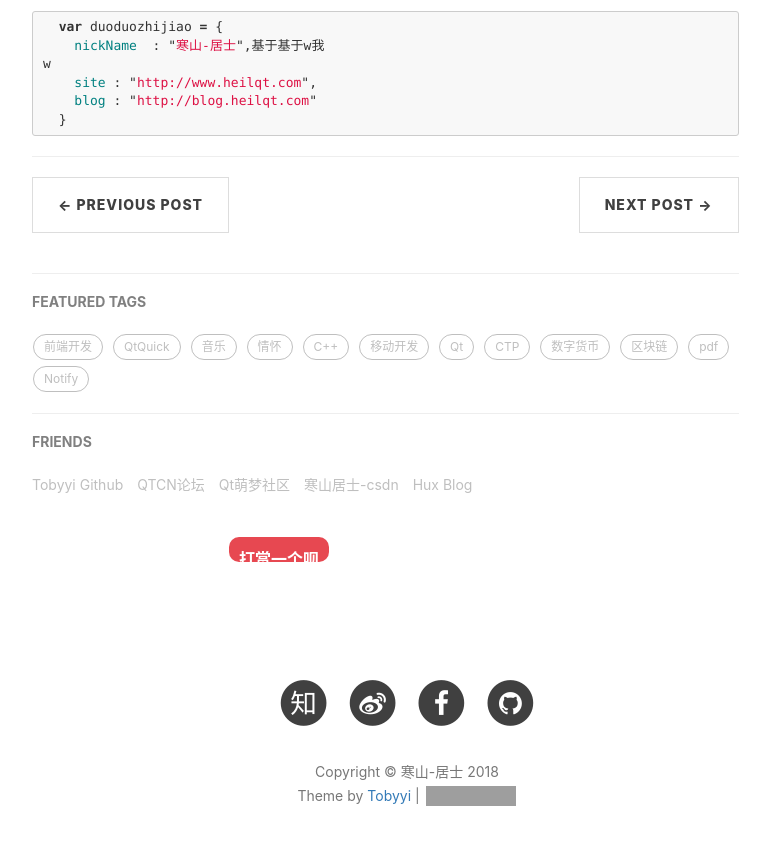
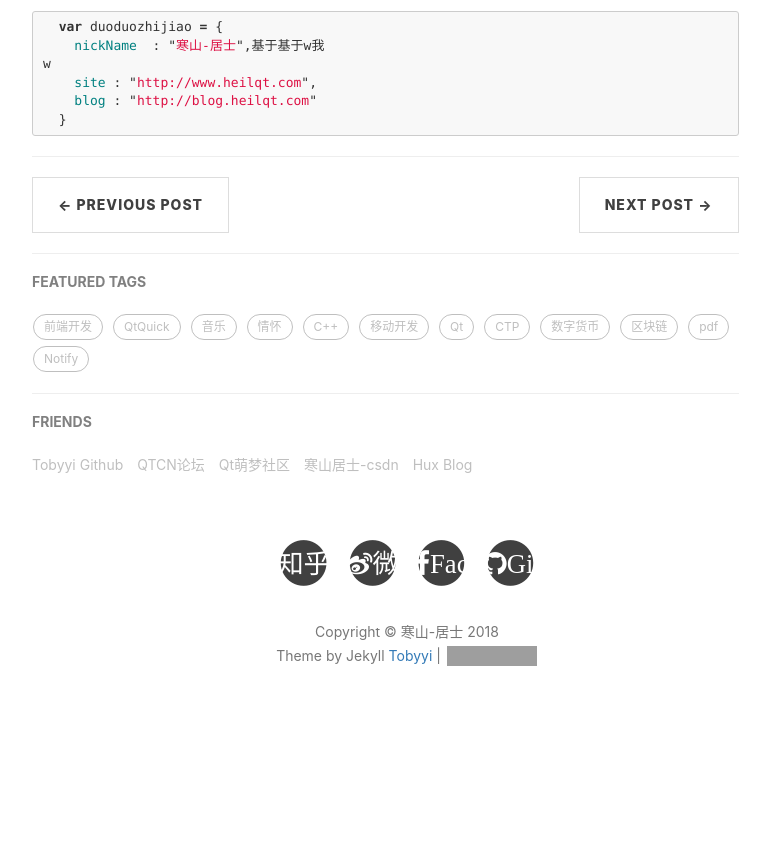
Before and after one commit to toby20130333/toby20130333.github.io, a Jekyll site: the page built from _posts/2017-02-18-Qt-Quick.markdown, in a window 1280 px wide and 900 px high, scrolled down 1640 px. Shown: the top 845 px of the window, without its empty margins (233-1003 px from the left). Built offline with Jekyll 4.4.1, drawn with Linux system fonts in a browser that asks for light colours; nearby versions of some CDN libraries; comment, search, counter and statistics services are not loaded; after the commit the page ends 2400 px from its top, so only the background shows below that; grey boxes are pictures that could not be loaded.

Commit message:
modified

```diff
--- a/_includes/footer.html
+++ b/_includes/footer.html
@@ -4,22 +4,12 @@
         <div class="row">
             <div class="col-lg-8 col-lg-offset-2 col-md-10 col-md-offset-1">
                 <ul class="list-inline text-center">
-                    {% if site.RSS %}
-                    <li>
-                        <a href="{{ "/feed.xml" | prepend: site.baseurl }}">
-                            <span class="fa-stack fa-lg">
-                                <i class="fa fa-circle fa-stack-2x"></i>
-                                <i class="fa fa-rss fa-stack-1x fa-inverse"></i>
-                            </span>
-                        </a>
-                    </li>
-                    {% endif %}
                     {% if site.twitter_username %}
                     <li>
                         <a href="https://twitter.com/{{ site.twitter_username }}">
                             <span class="fa-stack fa-lg">
                                 <i class="fa fa-circle fa-stack-2x"></i>
-                                <i class="fa fa-twitter fa-stack-1x fa-inverse"></i>
+                                <i class="fa fa-twitter fa-stack-1x fa-inverse">推特</i>
                             </span>
                         </a>
                     </li>
@@ -31,7 +21,7 @@
                         <a target="_blank" href="https://www.zhihu.com/people/{{ site.zhihu_username }}">
                             <span class="fa-stack fa-lg">
                                 <i class="fa fa-circle fa-stack-2x"></i>
-                                <i class="fa  fa-stack-1x fa-inverse">知</i>
+                                <i class="fa  fa-stack-1x fa-inverse">知乎</i>
                             </span>
                         </a>
                     </li>
@@ -41,7 +31,7 @@
                         <a target="_blank" href="http://weibo.com/{{ site.weibo_username }}">
                             <span class="fa-stack fa-lg">
                                 <i class="fa fa-circle fa-stack-2x"></i>
-                                <i class="fa fa-weibo fa-stack-1x fa-inverse"></i>
+                                <i class="fa fa-weibo fa-stack-1x fa-inverse">微博</i>
                             </span>
                         </a>
                     </li>
@@ -53,7 +43,7 @@
                         <a target="_blank" href="https://www.facebook.com/{{ site.facebook_username }}">
                             <span class="fa-stack fa-lg">
                                 <i class="fa fa-circle fa-stack-2x"></i>
-                                <i class="fa fa-facebook fa-stack-1x fa-inverse"></i>
+                                <i class="fa fa-facebook fa-stack-1x fa-inverse">FaceBook</i>
                             </span>
                         </a>
                     </li>
@@ -63,7 +53,7 @@
                         <a target="_blank" href="https://github.com/{{ site.github_username }}">
                             <span class="fa-stack fa-lg">
                                 <i class="fa fa-circle fa-stack-2x"></i>
-                                <i class="fa fa-github fa-stack-1x fa-inverse"></i>
+                                <i class="fa fa-github fa-stack-1x fa-inverse">GitHub</i>
                             </span>
                         </a>
                     </li>
@@ -72,7 +62,7 @@
                 <p class="copyright text-muted">
                     Copyright &copy; {{ site.title }} {{ site.time | date: '%Y' }}
                     <br>
-                    Theme by <a href="http://www.heilqt.com">Tobyyi</a> |
+                    Theme by Jekyll <a href="http://www.heilqt.com">Tobyyi</a> |
                     <iframe
                         style="margin-left: 2px; margin-bottom:-5px;"
                         frameborder="0" scrolling="0" width="91px" height="20px"
--- a/_includes/new-old.html
+++ b/_includes/new-old.html
@@ -14,7 +14,7 @@
               <div class="shang_payimg">
                     <img src="/img/payimg/weipayimg.jpg" alt="扫码支持" title="扫一扫" />
                 </div>
-                <div class="pay_explain">扫码打赏，你说多少就多少</div>
+                <div class="pay_explain">扫码打赏，您说多少就多少</div>
                 <div class="shang_payselect">
                   <div class="pay_item checked" data-id="alipay">
                     <span class="pay_logo"><img src="/img/payimg/alipay.jpg" alt="支付宝" /></span>
--- a/_layouts/post.html
+++ b/_layouts/post.html
@@ -50,33 +50,6 @@
 				{{ content }}
 
                 <hr>
-
-                {% if site.duoshuo_share && site.duoshuo_username %}
-                <!-- 多说 Share start -->
-                </style>
-<!--                 <div class="ds-share"
-                    style="text-align: right"
-                    data-thread-key="{{page.id}}"
-                    data-title="{{page.title}}"
-                    data-url="{{site.url}}{{site.baseurl}}{{page.url}}"
-                    data-images="{{ site.url }}{{site.baseurl}}/{% if page.header-img %}{{ page.header-img }}{% else %}{{ site.header-img }}{% endif %}"
-                    data-content="{{ content | strip_html | truncate:80 }} | {{ site.SEOTitle }} " >
-                    <div class="ds-share-inline">
-                      <ul  class="ds-share-icons-16">
-                        <li data-toggle="ds-share-icons-more"><a class="ds-more" href="#">分享到：</a></li>
-                        <li><a class="ds-wechat flat" href="javascript:void(0);" data-service="wechat">微信</a></li>
-                        <li><a class="ds-weibo flat" href="javascript:void(0);" data-service="weibo">微博</a></li>
-                        <li><a class="ds-douban flat" href="javascript:void(0);" data-service="douban">豆瓣</a></li>
-                      </ul>
-                      <div class="ds-share-icons-more">
-                      </div>
-                    </div>
-                <hr>
-                </div> -->
-                <!-- 多说 Share end-->
-                {% endif %}
-
-
                 <ul class="pager">
                     {% if page.previous.url %}
                     <li class="previous">
@@ -89,27 +62,6 @@
                     </li>
                     {% endif %}
                 </ul>
-
-
-                {% if site.duoshuo_username %}
-                <!-- 多说评论框 start -->
-                <div class="comment">
-                    <div class="ds-thread"
-                        data-thread-key="{{page.id}}"
-                        data-title="{{page.title}}"
-                        data-url="{{site.url}}{{site.baseurl}}{{page.url}}" >
-                    </div>
-                </div>
-                <!-- 多说评论框 end -->
-                {% endif %}
-
-                {% if site.disqus_username %}
-                <!-- disqus 评论框 start -->
-                <div class="comment">
-                    <div id="disqus_thread" class="disqus-thread"></div>
-                </div>
-                <!-- disqus 评论框 end -->
-                {% endif %}
 
             </div>
 
@@ -147,7 +99,9 @@
                 </ul>
                 {% endif %}
             </div>
+            <div>
+             {% include new-old.html %}
+            </div>
         </div>
     </div>
 </article>
-{% include new-old.html %}
```
Also changed, not shown: other parts of _includes/new-old.html (+1 -1 lines).
